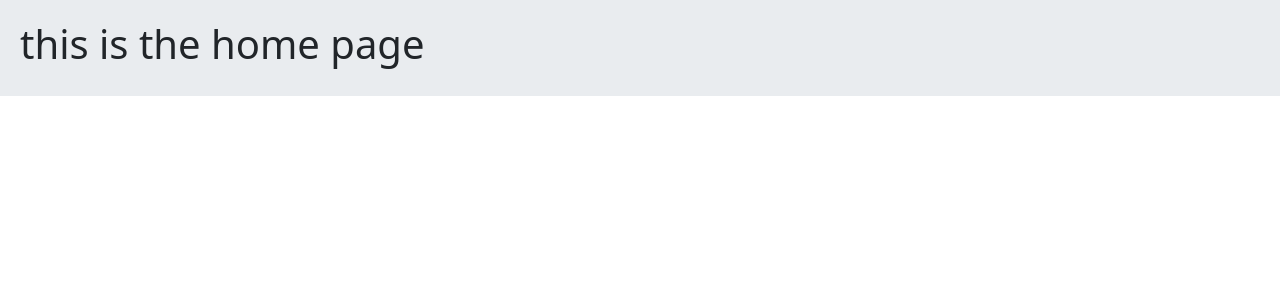
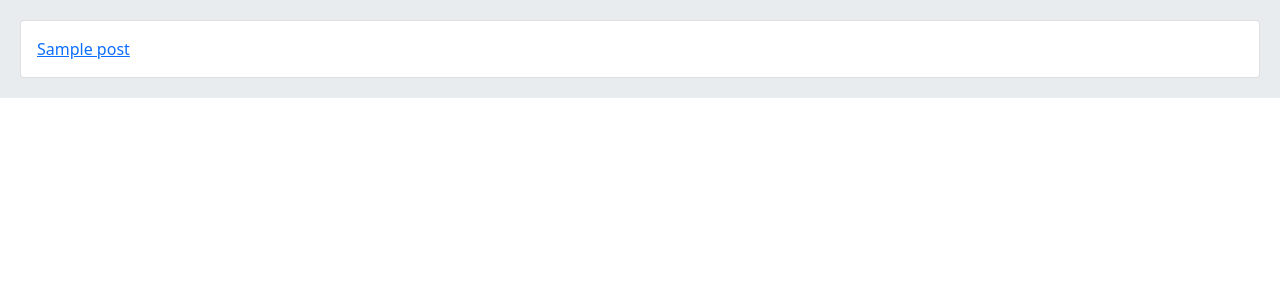
Before and after one commit to darkkLUCIFER/simple_social_network, a Django app: page / in a window 1280 px wide. Shown: the part 56-356 px from the top of the page. Run offline with Django 5.2, Linux system fonts and the light colour scheme; tables that the repository leaves empty hold one stand-in row (values such as "Sample post").

Commit message:
feat: add posts to HomeView

```diff
--- a/apps/home/views.py
+++ b/apps/home/views.py
@@ -1,7 +1,13 @@
 from django.shortcuts import render
 from django.views import View
 
+from apps.home.models import Post
+
 
 class HomeView(View):
+    template_name = 'home/index.html'
+
     def get(self, request):
-        return render(request, 'home/index.html')
+        posts = Post.objects.all()
+        context = {'posts': posts}
+        return render(request, self.template_name, context)
--- a/templates/home/index.html
+++ b/templates/home/index.html
@@ -2,5 +2,9 @@
 {% load static %}
 
 {% block content %}
-	<h1>this is the home page</h1>
+    <div class="card">
+        {% for post in posts %}
+            <a href="" class="card-body">{{ post.title|truncatewords:5 }}</a>
+        {% endfor %}
+    </div>
 {% endblock %}
```
